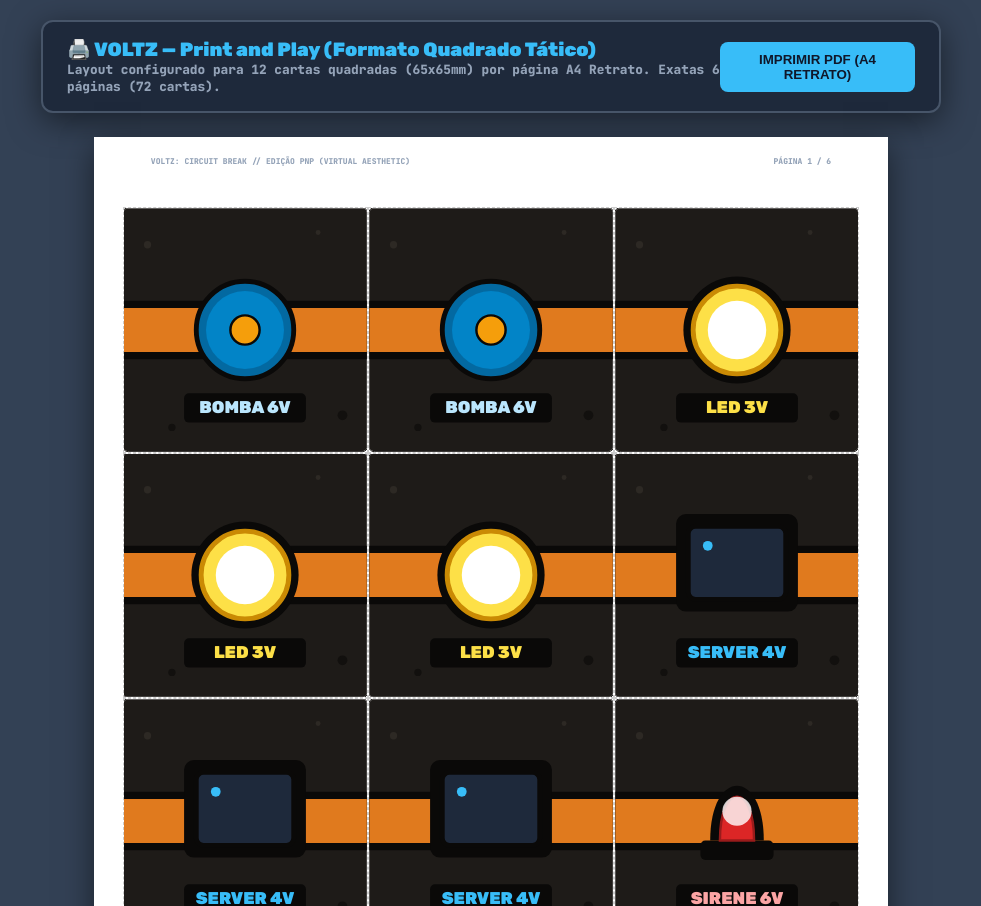
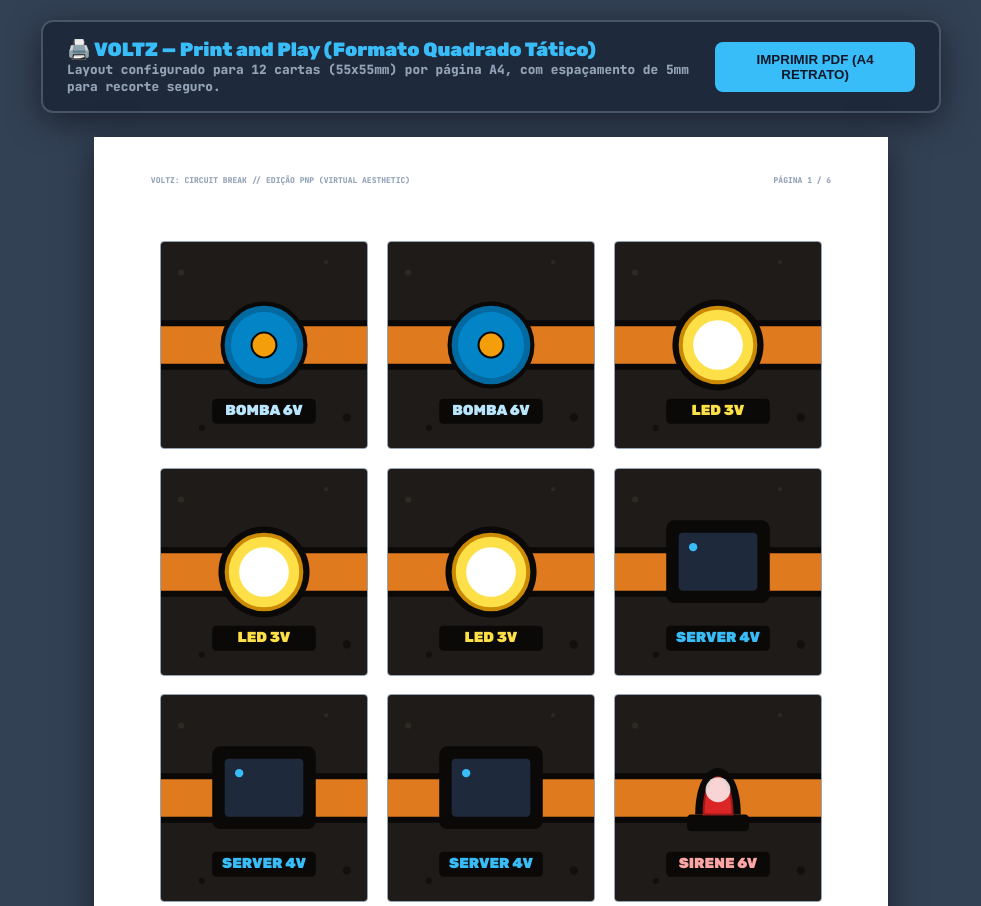
Before and after one commit to davidlhferro/febrace, a plain HTML site: page 01_Jogo_Voltz/cartas/cartas_print_visual.html in a window 1280 px wide. Shown: the top 906 px of the page, without its empty margins (149-1130 px from the left). Drawn offline with Linux system fonts and the light colour scheme.

Commit message:
style(pnp): shrink cards to 55x55mm and add 5mm gutters for easy scissor cutting

```diff
--- a/01_Jogo_Voltz/cartas/cartas_print_visual.html
+++ b/01_Jogo_Voltz/cartas/cartas_print_visual.html
@@ -38,22 +38,23 @@
         .a4-page {
             width: 210mm; height: 297mm; /* A4 Retrato */
             background: #ffffff;
-            padding: 18.5mm 7.5mm; /* Margens para centralizar 195x260 no 210x297 */
+            padding: 27.5mm 17.5mm; /* Margens para centralizar 175x235 no 210x297 */
             margin-bottom: 20px;
             position: relative;
             display: grid;
-            grid-template-columns: repeat(3, 65mm);
-            grid-template-rows: repeat(4, 65mm);
-            gap: 0; /* Corte direto */
+            grid-template-columns: repeat(3, 55mm);
+            grid-template-rows: repeat(4, 55mm);
+            gap: 5mm; /* Espaço para recorte */
             page-break-after: always;
             box-shadow: 0 10px 30px rgba(0,0,0,0.5);
         }
 
         .card-container {
-            width: 65mm;
-            height: 65mm;
+            width: 55mm;
+            height: 55mm;
             position: relative;
-            border: 0.5px dashed #ccc; /* Linha de corte */
+            border: 1px solid #94a3b8; /* Borda de corte definida */
+            border-radius: 4px; /* Cantos arredondados na linha de corte */
             overflow: hidden;
         }
 
@@ -61,12 +62,12 @@
             position: absolute;
             top: 50%;
             left: 50%;
-            transform: translate(-50%, -50%); /* Sem rotação imposta via CSS */
+            transform: translate(-50%, -50%) scale(0.85); /* Reduz a escala interna para caber no 55mm */
             transform-origin: center;
         }
 
         .page-header-tag {
-            position: absolute; top: 5mm; left: 15mm; right: 15mm;
+            position: absolute; top: 10mm; left: 15mm; right: 15mm;
             display: flex; justify-content: space-between;
             font-family: 'JetBrains Mono', monospace; font-size: 8px; color: #94a3b8;
             font-weight: 900;
@@ -77,7 +78,7 @@
             body { background: none; padding: 0; margin: 0; }
             .no-print-bar { display: none; }
             .a4-page { margin: 0; box-shadow: none; border: none; }
-            .card-container { border: 0.5px dashed #666; }
+            .card-container { border: 1px solid #cbd5e1; }
         }
     </style>
 </head>
@@ -86,7 +87,7 @@
     <div class="no-print-bar">
         <div>
             <h1>🖨️ VOLTZ — Print and Play (Formato Quadrado Tático)</h1>
-            <p>Layout configurado para 12 cartas quadradas (65x65mm) por página A4 Retrato. Exatas 6 páginas (72 cartas).</p>
+            <p>Layout configurado para 12 cartas (55x55mm) por página A4, com espaçamento de 5mm para recorte seguro.</p>
         </div>
         <button class="btn-print" onclick="window.print()">Imprimir PDF (A4 Retrato)</button>
     </div>
```
